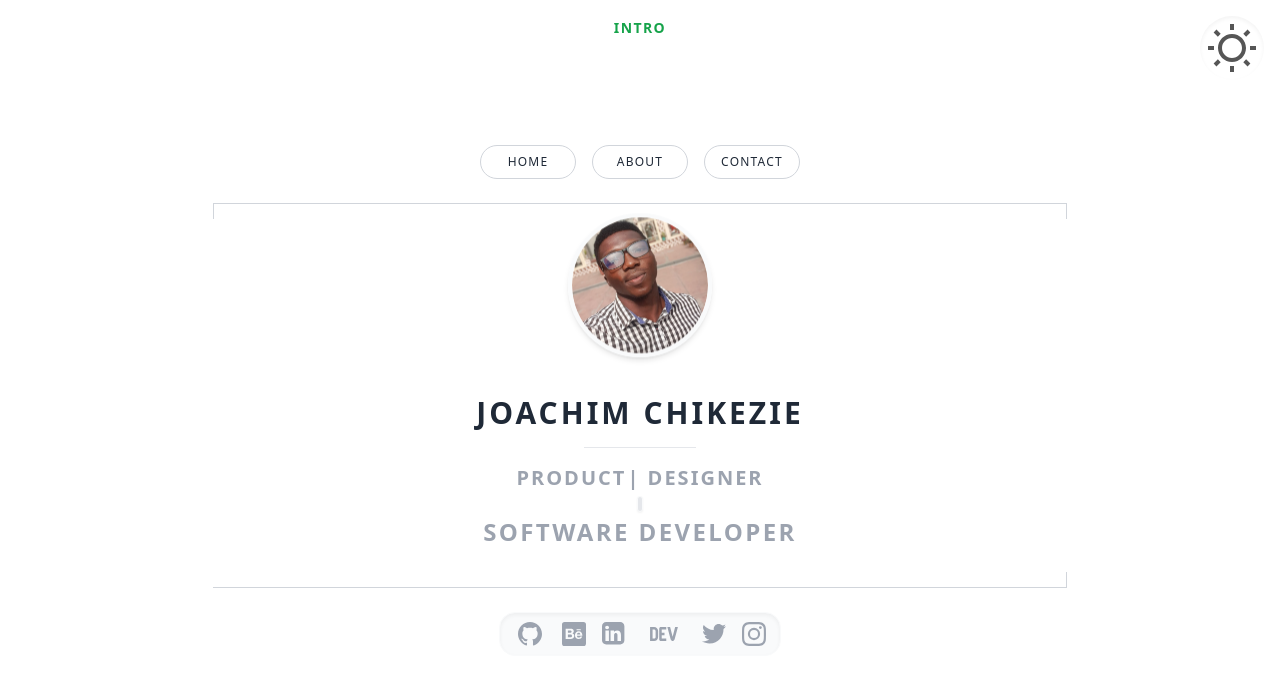
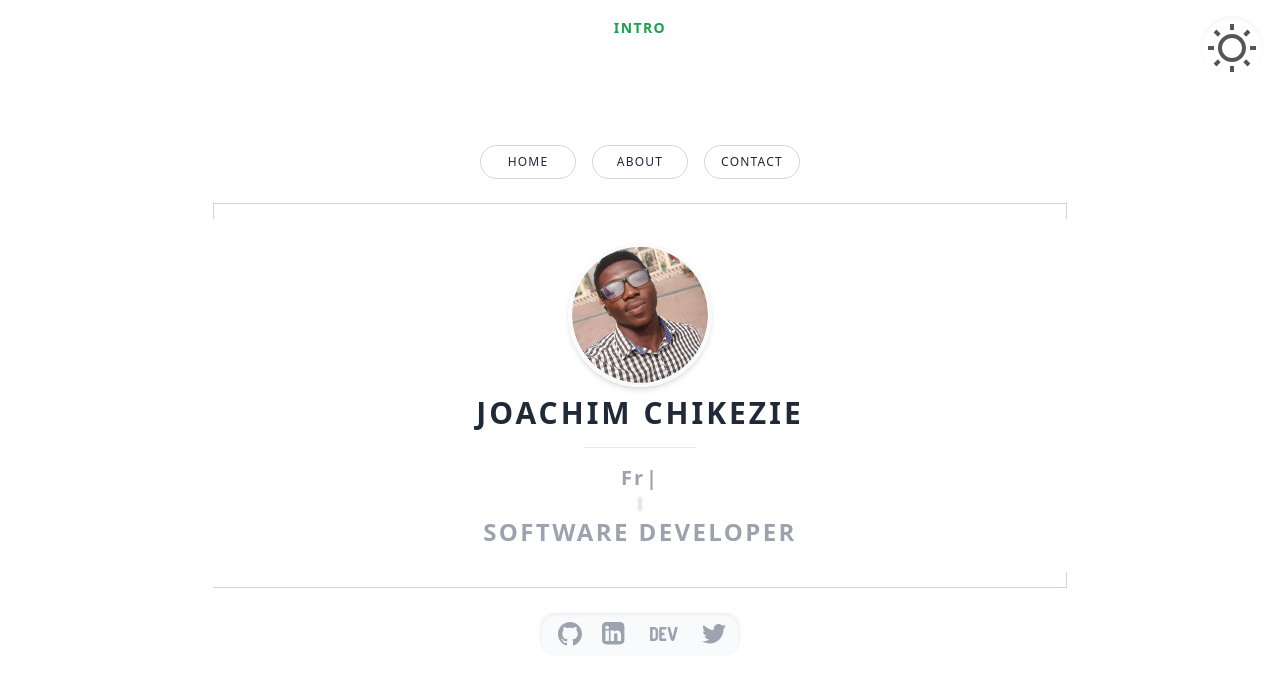
Before and after one commit to chuddyjoachim/personal_website_v1, a Next.js app: page / in a window 1280 px wide. Shown: the top 684 px of the page. Built offline with nearby package versions, Linux system fonts and the light colour scheme.

Commit message:
feat: update.

```diff
--- a/components/PageWrapper.tsx
+++ b/components/PageWrapper.tsx
@@ -61,14 +61,14 @@ const PageWrapper: React.FC = ({ children }) => {
             >
               <Icon name={'github'} />
             </a>
-            <a
+            {/* <a
               href="https://www.behance.net/chuddyjoachim"
               target="_blank"
               className="my-5 mx-2 text-gray-400 dark:text-gray-300 dark:hover:text-green-400 hover:text-green-500"
               rel="noreferrer"
             >
               <Icon name={'behance'} />
-            </a>
+            </a> */}
             <a
               href="https://www.linkedin.com/in/chuddyjoachim"
               target="_blank"
@@ -93,14 +93,14 @@ const PageWrapper: React.FC = ({ children }) => {
             >
               <Icon name={'twitter'} />
             </a>
-            <a
+            {/* <a
               href="http://www.instagram.com/chuddyjoachim"
               target="_blank"
               className="my-5 mx-2 text-gray-400 dark:text-gray-300 dark:hover:text-green-400 hover:text-green-500"
               rel="noreferrer"
             >
               <Icon name={'instagram'} />
-            </a>
+            </a> */}
           </motion.div>
         </div>
       </div>
--- a/pages/about.tsx
+++ b/pages/about.tsx
@@ -14,9 +14,8 @@ const About = (): JSX.Element => (
       className="padding px-4 flex flex-col justify-center items-center"
     >
       <h1 className="text-center mb-4">
-        Hi 👋 , i'm <strong>JOACHIM</strong> a proficient full-stack developer, with high end
-        experience in developing <strong>WEB</strong> and <strong>MOBILE</strong> applications, And
-        also scalable <strong>Backend</strong> services(API services and async mechanism).
+        Hi 👋 , i'm <strong>JOACHIM</strong> a frontend developer, with experience in developing{' '}
+        <strong>WEB</strong> and <strong>MOBILE</strong> applications.
       </h1>
       <h1 className="text-center">
         I also engage in <strong>UX/UI/PRODUCT Design</strong>, I have a wide range of knowledge in
--- a/pages/index.tsx
+++ b/pages/index.tsx
@@ -17,7 +17,7 @@ const Home = (): JSX.Element => (
         className="homeWrapper flex flex-col items-center justify-center"
       >
         <div className="inner_wrap flex flex-col items-center justify-center">
-          <div className="image_holder flex items-center justify-center rounded-full mb-2 w-36 h-36 border-4 border-gray-50 shadow-md overflow-hidden transition animate-bounce-slow hover:border-green-500">
+          <div className="image_holder flex items-center justify-center rounded-full mb-2 w-36 h-36 border-4 border-gray-50 shadow-md overflow-hidden transition hover:border-green-500">
             <Image
               src={profileImage}
               className="w-full h-full rounded-full bg-cover"
@@ -29,12 +29,12 @@ const Home = (): JSX.Element => (
           <h3 className="dev_title text-xl tracking-wide font-semibold text-gray-400 md:tracking-widest text-center flex">
             <Typewriter
               options={{
-                strings: ['UX/UI', 'PRODUCT'],
+                strings: ['UX/UI Designer', 'Frontend developer'],
                 autoStart: true,
                 loop: true,
               }}
             />
-            &nbsp;DESIGNER
+            {/* &nbsp;DESIGNER */}
           </h3>
           <span className="w-1.5 h-4 my-1 border border-gray-50  bg-gray-200 dark:border-gray-400 dark:bg-blueGray-700 rounded-full shadow-sm"></span>
           <h1 className="dev_title text-2xl tracking-wide font-semibold text-gray-400 md:tracking-widest text-center">
```
